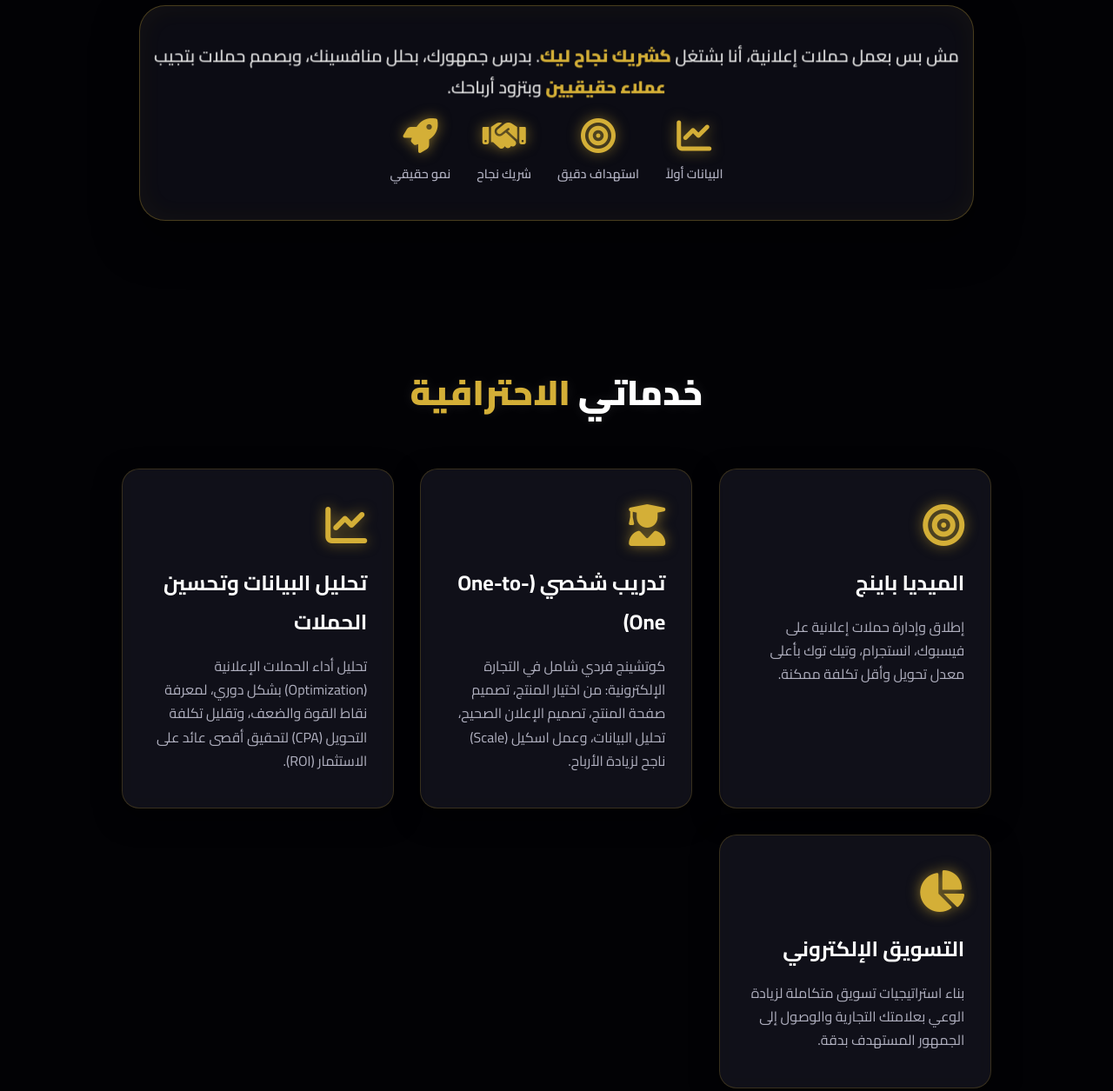
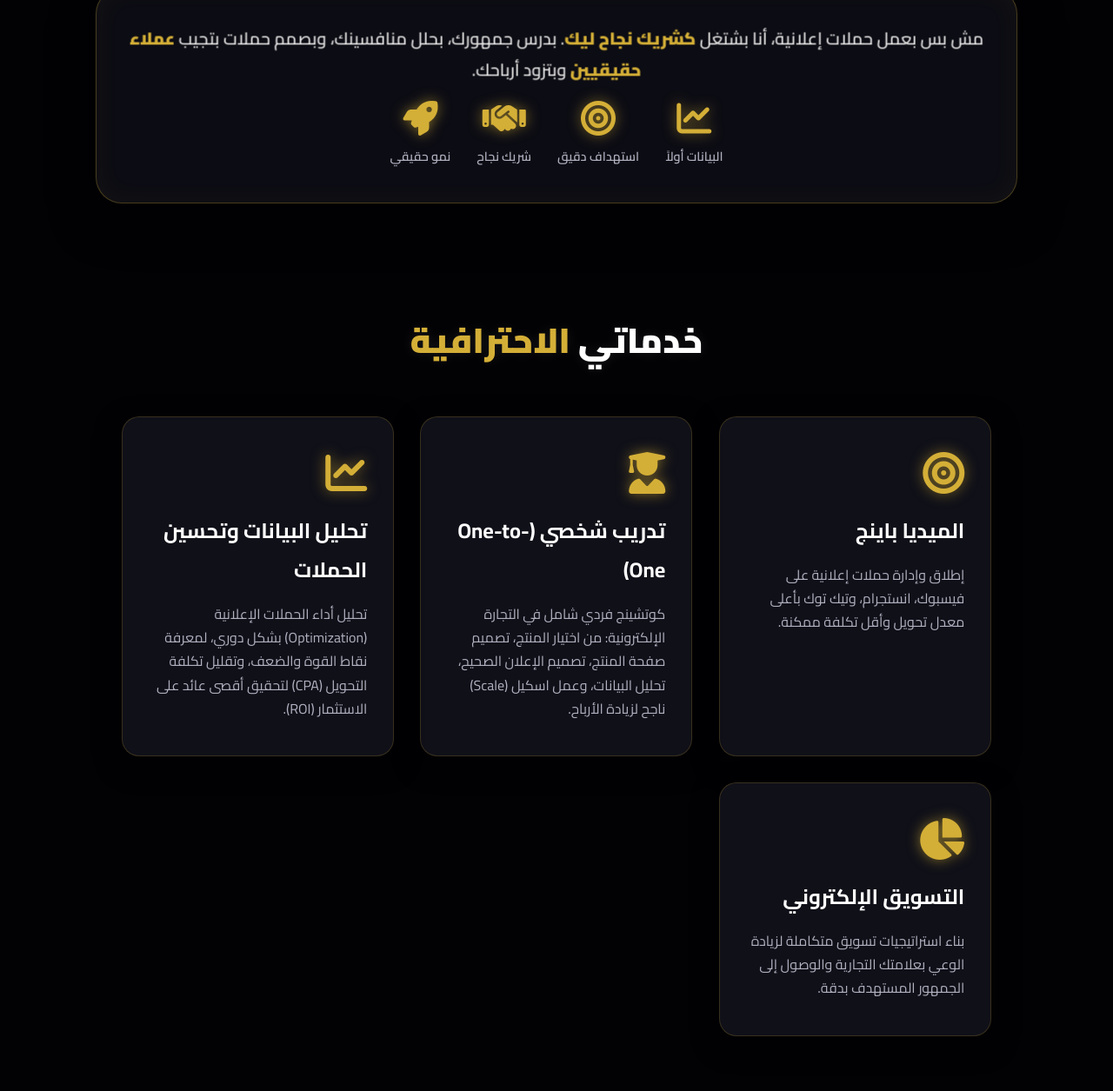
Before and after one commit to mhreez88/HreezStudio, a plain HTML site: page index.html in a window 1280 px wide. Shown: the part 999-2254 px from the top of the page at 87% size. Drawn offline with nearby package versions, Linux system fonts and the light colour scheme.

Commit message:
Update index.html

```diff
--- a/index.html
+++ b/index.html
@@ -60,23 +60,18 @@
             box-shadow: 0 0 15px var(--gold);
         }
 
-        /* === تأثيرات الدخول 3D === */
-        .reveal-3d {
+        /* ========================================== */
+        /* === تأثير الظهور الموحد والجميل لكل سيكشن === */
+        /* ========================================== */
+        .section-reveal {
             opacity: 0;
-            transform: perspective(1000px) rotateX(-20deg) translateY(100px) scale(0.9);
-            transition: all 1s cubic-bezier(0.175, 0.885, 0.32, 1.275);
+            transform: translateY(60px) scale(0.95);
+            transition: opacity 1s cubic-bezier(0.175, 0.885, 0.32, 1.275),
+                        transform 1s cubic-bezier(0.175, 0.885, 0.32, 1.275);
         }
-        .reveal-3d.active { opacity: 1; transform: perspective(1000px) rotateX(0deg) translateY(0) scale(1); }
-
-        /* === تأثير الظهور المتتالي للكروت (Staggered) === */
-        .stagger-item {
-            opacity: 0;
-            transform: translateY(50px);
-            transition: all 0.8s ease-out;
-        }
-        .stagger-item.active {
+        .section-reveal.active {
             opacity: 1;
-            transform: translateY(0);
+            transform: translateY(0) scale(1);
         }
 
         /* === القسم الرئيسي === */
@@ -108,9 +103,7 @@
             transform: translateZ(20px);
         }
 
-        /* ========================================== */
-        /* === حاوية الصورة (300x300 ثابتة) === */
-        /* ========================================== */
+        /* === حاوية الصورة === */
         .hero-image {
             flex: 1; display: flex; justify-content: center; align-items: center;
             position: relative; width: 300px; height: 300px;
@@ -149,13 +142,27 @@
         .btn-outline { background: transparent; color: var(--gold); border: 2px solid var(--gold); }
         .btn-outline:hover { background: var(--gold); color: #000; transform: translateZ(50px) scale(1.05); }
 
+        /* === تنسيق عام للسيكشنات === */
+        .section-wrapper {
+            padding: 60px 20px;
+            max-width: 1100px;
+            margin: 0 auto;
+        }
+
+        .section-title {
+            text-align: center; font-size: 2.5rem; font-weight: 900; margin-bottom: 50px;
+            text-shadow: 0 0 15px rgba(255,255,255,0.1);
+        }
+        .section-title span { color: var(--gold); }
+
         /* === قسم ليه تختارني === */
-        .why-me-section { padding: 80px 20px; max-width: 1000px; margin: 0 auto; text-align: center; perspective: 1000px; }
+        .why-me-section { perspective: 1000px; }
         .why-me-box {
             background: rgba(20, 20, 30, 0.6); border: 1px solid rgba(212, 175, 55, 0.3);
             border-radius: 30px; padding: 40px 30px;
             box-shadow: 0 20px 50px rgba(0,0,0,0.5), inset 0 0 30px rgba(212,175,55,0.05);
             transform-style: preserve-3d; position: relative;
+            text-align: center;
         }
         .why-me-box p {
             font-size: 1.2rem; line-height: 1.8; color: #e0e0e0; font-weight: 600;
@@ -177,28 +184,44 @@
             font-size: 0.9rem; color: var(--text-muted); font-weight: 600;
         }
 
-        /* === الخدمات === */
-        section { padding: 80px 20px; max-width: 1200px; margin: 0 auto; perspective: 1200px; }
-        .section-title { text-align: center; font-size: 2.5rem; font-weight: 900; margin-bottom: 50px; text-shadow: 0 0 15px rgba(255,255,255,0.1); }
-        .section-title span { color: var(--gold); }
-
-        .services-grid { display: grid; grid-template-columns: repeat(auto-fit, minmax(280px, 1fr)); gap: 30px; transform-style: preserve-3d; max-width: 1000px; margin: 0 auto; }
+        /* ========================================== */
+        /* === الخدمات (أنيميشن احترافي) === */
+        /* ========================================== */
+        .services-grid {
+            display: grid;
+            grid-template-columns: repeat(auto-fit, minmax(280px, 1fr));
+            gap: 30px;
+            transform-style: preserve-3d;
+            max-width: 1000px;
+            margin: 0 auto;
+        }
 
         .service-card {
             background: rgba(20, 20, 30, 0.8); padding: 40px 30px; border-radius: 20px;
             border: 1px solid rgba(212, 175, 55, 0.2); backdrop-filter: blur(10px);
             position: relative; transform-style: preserve-3d;
             box-shadow: 0 10px 30px rgba(0,0,0,0.5);
-            transition: transform 0.3s ease, box-shadow 0.3s ease;
+            transition: transform 0.4s ease, box-shadow 0.4s ease;
             cursor: pointer;
+
+            /* تأثير الظهور الاحترافي */
+            opacity: 0;
+            transform: perspective(1000px) rotateX(-15deg) translateY(50px) scale(0.9);
+            transition: opacity 0.8s ease-out, transform 0.8s ease-out;
         }
+
+        .service-card.active {
+            opacity: 1;
+            transform: perspective(1000px) rotateX(0deg) translateY(0) scale(1);
+        }
+
         .service-card i, .service-card h3, .service-card p { transform: translateZ(40px); display: block; }
         .service-card i { font-size: 3rem; color: var(--gold); margin-bottom: 20px; text-shadow: 0 0 15px var(--gold-glow); }
         .service-card h3 { font-size: 1.5rem; margin-bottom: 15px; color: #fff; }
         .service-card p { color: var(--text-muted); line-height: 1.7; font-size: 1rem; }
 
         /* === مختبر الإعلانات === */
-        .ad-lab-section { padding: 80px 20px; max-width: 800px; margin: 0 auto; perspective: 1000px; }
+        .ad-lab-section { perspective: 1000px; }
 
         .lab-container {
             position: relative; width: 100%; min-height: 400px;
@@ -261,7 +284,7 @@
         .mini-chart-item.growth .value { color: var(--green); }
 
         /* === رادار العملاء === */
-        .radar-section { padding: 80px 20px; max-width: 900px; margin: 0 auto; text-align: center; perspective: 1000px; }
+        .radar-section { perspective: 1000px; }
         .radar-wrapper { display: flex; flex-direction: column; align-items: center; gap: 40px; }
         .radar-container-pro {
             position: relative; width: 350px; height: 350px;
@@ -407,7 +430,7 @@
     </a>
 
     <!-- ========================================== -->
-    <!-- 1. الهيدر (المشكلة + الحل السريع) -->
+    <!-- 1. الهيدر -->
     <!-- ========================================== -->
     <header>
         <div class="hero-content">
@@ -422,19 +445,15 @@
             </div>
 
             <div class="hero-image reveal-3d">
-                <!-- ======================================================= -->
-                <!-- 👇 الصورة الشخصية 👇 -->
-                <!-- ======================================================= -->
                 <img src="Mohamed_Hreez.jpg" alt="Mohamed Hreez" id="profilePic">
-                <!-- ======================================================= -->
             </div>
         </div>
     </header>
 
     <!-- ========================================== -->
-    <!-- 2. ليه تختارني (الحل) -->
+    <!-- 2. ليه تختارني -->
     <!-- ========================================== -->
-    <section class="why-me-section reveal-3d">
+    <section class="section-wrapper section-reveal why-me-section">
         <h2 class="section-title">ليه تختارني <span>كشريك نجاح؟</span></h2>
         <div class="why-me-box">
             <p>مش بس بعمل حملات إعلانية، أنا بشتغل <span class="highlight">كشريك نجاح ليك</span>. بدرس جمهورك، بحلل منافسينك، وبصمم حملات بتجيب <span class="highlight">عملاء حقيقيين</span> وبتزود أرباحك.</p>
@@ -461,27 +480,27 @@
     </section>
 
     <!-- ========================================== -->
-    <!-- 3. الخدمات (إيه اللي هتقدمه) -->
+    <!-- 3. الخدمات -->
     <!-- ========================================== -->
-    <section id="services">
-        <h2 class="section-title reveal-3d">خدماتي <span>الاحترافية</span></h2>
+    <section id="services" class="section-wrapper section-reveal">
+        <h2 class="section-title">خدماتي <span>الاحترافية</span></h2>
         <div class="services-grid">
-            <div class="service-card stagger-item tilt-3d">
+            <div class="service-card tilt-3d">
                 <i class="fas fa-bullseye"></i>
                 <h3>الميديا باينج</h3>
                 <p>إطلاق وإدارة حملات إعلانية على فيسبوك، انستجرام، وتيك توك بأعلى معدل تحويل وأقل تكلفة ممكنة.</p>
             </div>
-            <div class="service-card stagger-item tilt-3d">
+            <div class="service-card tilt-3d">
                 <i class="fas fa-user-graduate"></i>
                 <h3>تدريب شخصي (One-to-One)</h3>
                 <p>كوتشينج فردي شامل في التجارة الإلكترونية: من اختيار المنتج، تصميم صفحة المنتج، تصميم الإعلان الصحيح، تحليل البيانات، وعمل اسكيل (Scale) ناجح لزيادة الأرباح.</p>
             </div>
-            <div class="service-card stagger-item tilt-3d">
+            <div class="service-card tilt-3d">
                 <i class="fas fa-chart-line"></i>
                 <h3>تحليل البيانات وتحسين الحملات</h3>
                 <p>تحليل أداء الحملات الإعلانية (Optimization) بشكل دوري، لمعرفة نقاط القوة والضعف، وتقليل تكلفة التحويل (CPA) لتحقيق أقصى عائد على الاستثمار (ROI).</p>
             </div>
-            <div class="service-card stagger-item tilt-3d">
+            <div class="service-card tilt-3d">
                 <i class="fas fa-chart-pie"></i>
                 <h3>التسويق الإلكتروني</h3>
                 <p>بناء استراتيجيات تسويق متكاملة لزيادة الوعي بعلامتك التجارية والوصول إلى الجمهور المستهدف بدقة.</p>
@@ -490,11 +509,9 @@
     </section>
 
     <!-- ========================================== -->
-    <!-- 4. الأدوات التفاعلية (الإبهار) -->
+    <!-- 4. مختبر الإعلانات -->
     <!-- ========================================== -->
-
-    <!-- مختبر الإعلانات -->
-    <section class="ad-lab-section reveal-3d">
+    <section class="section-wrapper section-reveal ad-lab-section">
         <h2 class="section-title">جرّب بنفسك.. <span>سر الإعلان الناجح</span></h2>
         <div class="lab-container loss" id="labScreen">
             <div class="lab-content" id="labContent">
@@ -531,8 +548,10 @@
         </div>
     </section>
 
-    <!-- رادار العملاء -->
-    <section class="radar-section reveal-3d">
+    <!-- ========================================== -->
+    <!-- 5. رادار العملاء -->
+    <!-- ========================================== -->
+    <section class="section-wrapper section-reveal radar-section">
         <h2 class="section-title">اكتشف <span>جمهورك المستهدف</span></h2>
         <div class="radar-wrapper">
             <div class="radar-container-pro" id="radarScreen">
@@ -562,18 +581,18 @@
     </section>
 
     <!-- ========================================== -->
-    <!-- 5. الأرقام والإحصائيات (الدليل) -->
+    <!-- 6. الأرقام والإحصائيات -->
     <!-- ========================================== -->
-    <div class="stats-section reveal-3d">
+    <div class="stats-section section-reveal">
         <div class="stat-item"><h3 class="counter" data-target="4">0</h3><p>سنوات خبرة</p></div>
         <div class="stat-item"><h3 class="counter" data-target="50">0</h3><p>+ عميل سعيد</p></div>
         <div class="stat-item"><h3 class="counter" data-target="100">0</h3><p>+ حملة ناجحة</p></div>
     </div>
 
     <!-- ========================================== -->
-    <!-- 6. التواصل (القرار) -->
+    <!-- 7. التواصل -->
     <!-- ========================================== -->
-    <section id="contact" class="reveal-3d">
+    <section id="contact" class="section-wrapper section-reveal">
         <div class="contact-section">
             <h2>جاهز تنقل براندك لمستوى تاني؟</h2>
             <p>لو عايز إعلانات بتجيب أرباح حقيقية، أو محتاج تدريب شخصي يخليك محترف.. تواصل معي دلوقتي.</p>
@@ -607,36 +626,35 @@
             document.getElementById("progress-bar").style.width = scrolled + "%";
         };
 
-        // 2. تأثير الظهور 3D
-        const reveals = document.querySelectorAll(".reveal-3d");
-        function reveal() {
-            for (let i = 0; i < reveals.length; i++) {
-                const windowHeight = window.innerHeight;
-                const elementTop = reveals[i].getBoundingClientRect().top;
-                const elementVisible = 100;
-                if (elementTop < windowHeight - elementVisible) {
-                    reveals[i].classList.add("active");
+        // ==========================================
+        // 2. تأثير الظهور الموحد لكل سيكشن (ناعم وجميل)
+        // ==========================================
+        const sectionReveals = document.querySelectorAll(".section-reveal");
+        const sectionObserver = new IntersectionObserver((entries) => {
+            entries.forEach(entry => {
+                if (entry.isIntersecting) {
+                    entry.target.classList.add("active");
+                    sectionObserver.unobserve(entry.target); // يشتغل مرة واحدة بس
                 }
-            }
-        }
-        window.addEventListener("scroll", reveal);
-        reveal();
+            });
+        }, { threshold: 0.15 }); // يبدأ يظهر لما 15% من السيكشن يبان
 
-        // 3. تأثير الظهور المتتالي للكروت (Staggered Reveal)
-        const staggerItems = document.querySelectorAll(".stagger-item");
-        const staggerObserver = new IntersectionObserver((entries) => {
-            entries.forEach((entry, index) => {
+        sectionReveals.forEach(section => sectionObserver.observe(section));
+
+        // ==========================================
+        // 3. أنيميشن الكروت (يظهر مع بعضه بشكل ناعم)
+        // ==========================================
+        const cards = document.querySelectorAll(".service-card");
+        const cardObserver = new IntersectionObserver((entries) => {
+            entries.forEach(entry => {
                 if (entry.isIntersecting) {
-                    // إضافة تأخير بسيط لكل كارت عشان يظهر ورا التاني
-                    setTimeout(() => {
-                        entry.target.classList.add("active");
-                    }, index * 150); // 150ms تأخير لكل كارت
-                    staggerObserver.unobserve(entry.target);
+                    entry.target.classList.add("active");
+                    cardObserver.unobserve(entry.target);
                 }
             });
         }, { threshold: 0.2 });
 
-        staggerItems.forEach(item => staggerObserver.observe(item));
+        cards.forEach(card => cardObserver.observe(card));
 
         // 4. حركة الأرقام
         const counters = document.querySelectorAll('.counter');
```
